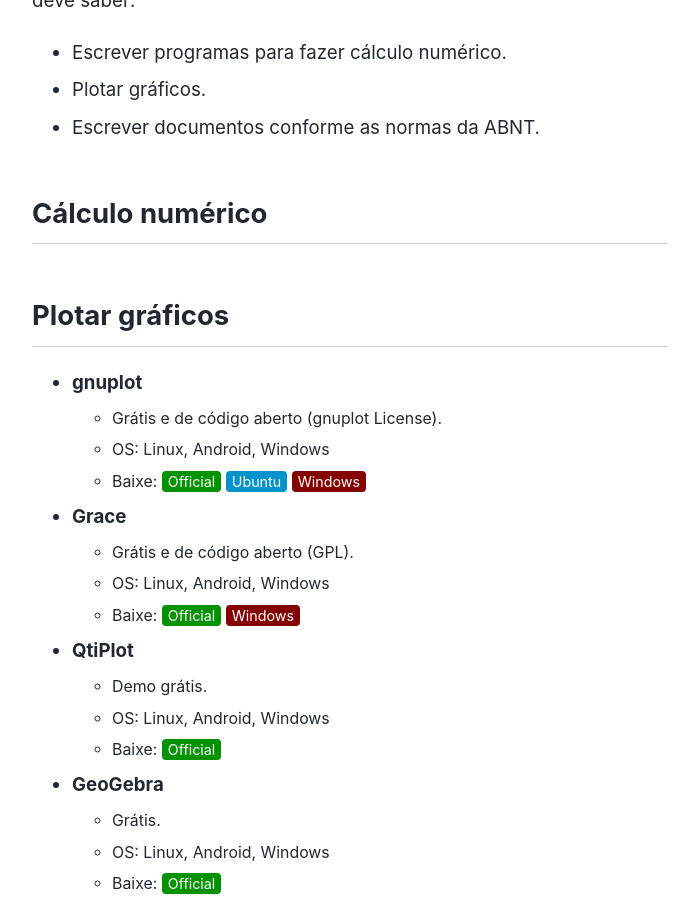
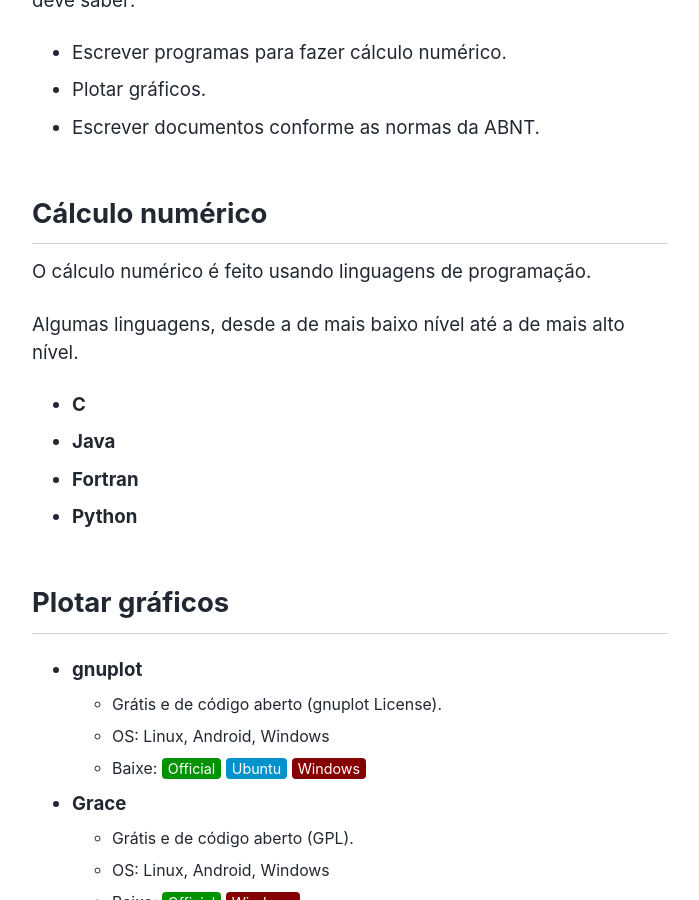
Before and after one commit to ismaeldamiao/ismaeldamiao.github.io, a Jekyll site: the page built from _pages/pt/ComputationalPhysics/Introduction.md, in a window 1280 px wide and 900 px high, scrolled down 434 px. Shown: the whole window, without its empty margins (290-989 px from the left). Built offline with Jekyll 4.4.1, drawn with Linux system fonts in a browser that asks for light colours; nearby versions of some CDN libraries.

Commit message:
Update Introduction.md

```diff
--- a/_pages/pt/ComputationalPhysics/Introduction.md
+++ b/_pages/pt/ComputationalPhysics/Introduction.md
@@ -41,6 +41,15 @@
 
 ## Cálculo numérico
 
+O cálculo numérico é feito usando linguagens de programação.
+
+Algumas linguagens, desde a de mais baixo nível até a de mais alto nível.
+
+* **C**
+* **Java**
+* **Fortran**
+* **Python**
+
 ## Plotar gráficos
 
 * **gnuplot**
```
